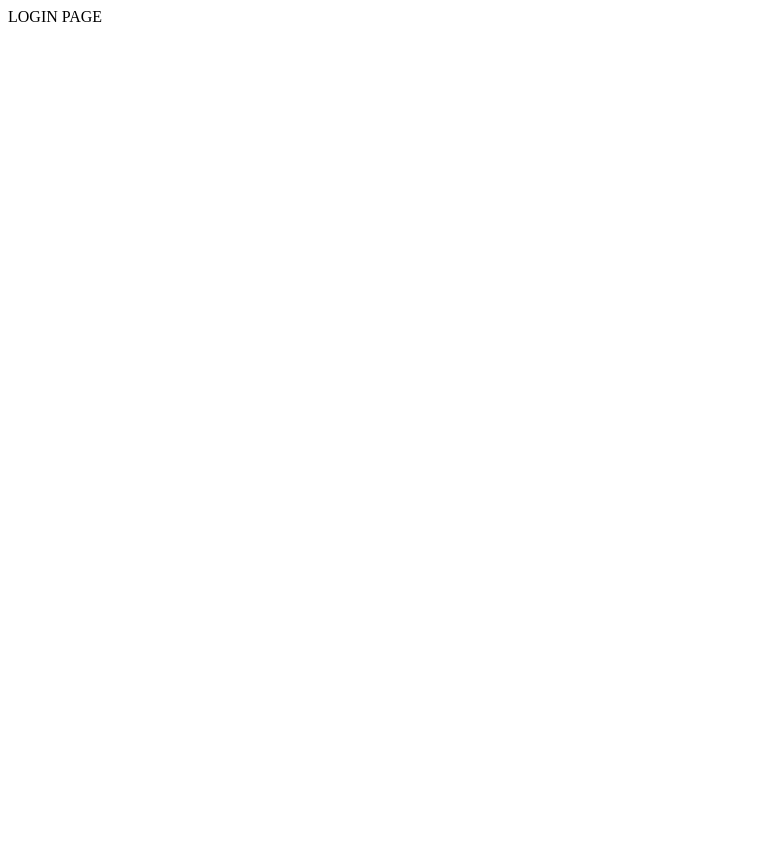
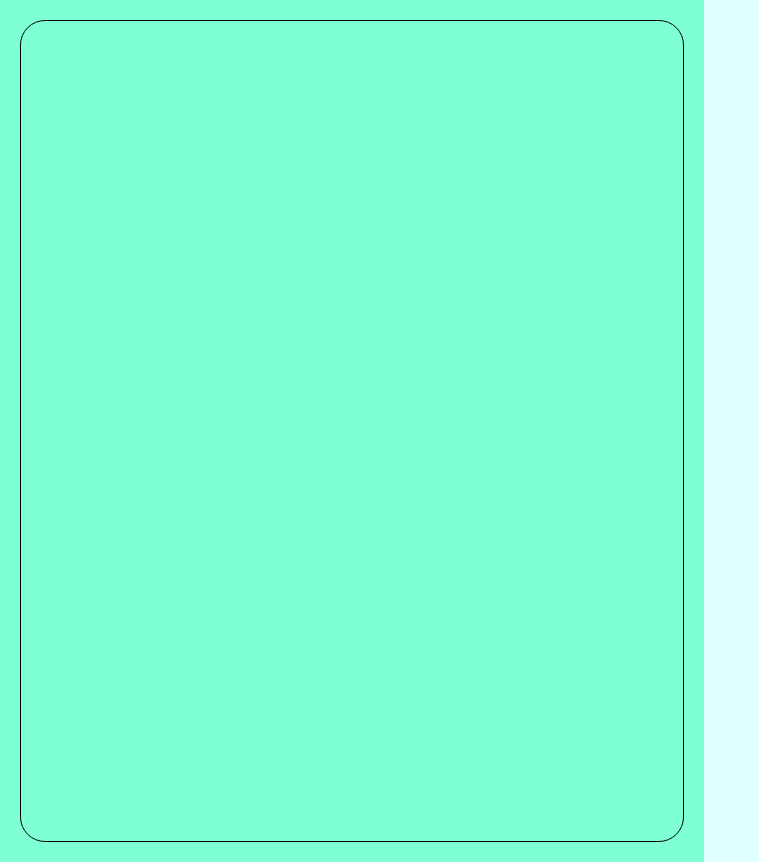
Before and after one commit to coosey/react-go, a React (Create React App) app in the folder app/my-app/: page / in a window 1280 px wide. Shown: the whole page, without its empty margins (0-759 px from the left). Before the commit the page ends 800 px from the top, so only its background shows below. Built offline with nearby package versions, Linux system fonts and the light colour scheme; the HTML template or start-up script is replaced by a standard one.

Commit message:
updated login page with initial draft of page setup

```diff
--- a/app/my-app/src/assets/css/index.css
+++ b/app/my-app/src/assets/css/index.css
@@ -1,19 +1,18 @@
+html, body {
+  margin: 0;
+  padding: 0;
+  height: 100%;
+  width: 100%;
+}
+
 html {
   position: absolute;
   left: 0;
   top: 0;
   right: 0;
   bottom: 0;
-  width: 100%;
 }
 
 body {
-  width: 100%;
-  height: auto;
   overscroll-behavior: none;
 }
-
-.app {
-  width: 100%;
-  height: auto;
-}
--- /dev/null
+++ b/app/my-app/src/pages/login/index.css
@@ -0,0 +1,25 @@
+.login-page {
+  display: flex;
+  justify-content: center;
+
+  .left-panel {
+    background-color: aquamarine;
+    width: 55vw;
+  }
+
+  .image-container {
+    margin: 20px;
+
+    .image-box {
+      padding: 10px;
+      height: 100vh;
+      border: 0.5px solid black;
+      border-radius: 25px;
+    }
+  }
+
+  .right-panel {
+    background-color: lightcyan;
+    width: 45vw;
+  }
+}
--- a/app/my-app/src/pages/login/login.page.tsx
+++ b/app/my-app/src/pages/login/login.page.tsx
@@ -1,6 +1,22 @@
+import './index.css';
 
 export const LoginPage = () => {
   return (
-    <div>LOGIN PAGE</div>
+    <div className="login-page">
+      <div className="left-panel">
+        <div className="image-container">
+          <div className="image-box">
+          </div>
+        </div>
+      </div>
+      <div className="right-panel">
+        {/*
+          Components in this panel:
+            1. logo
+            2. signup-btn
+            3. login-form
+        */}
+      </div>
+    </div>
   )
 }
```
